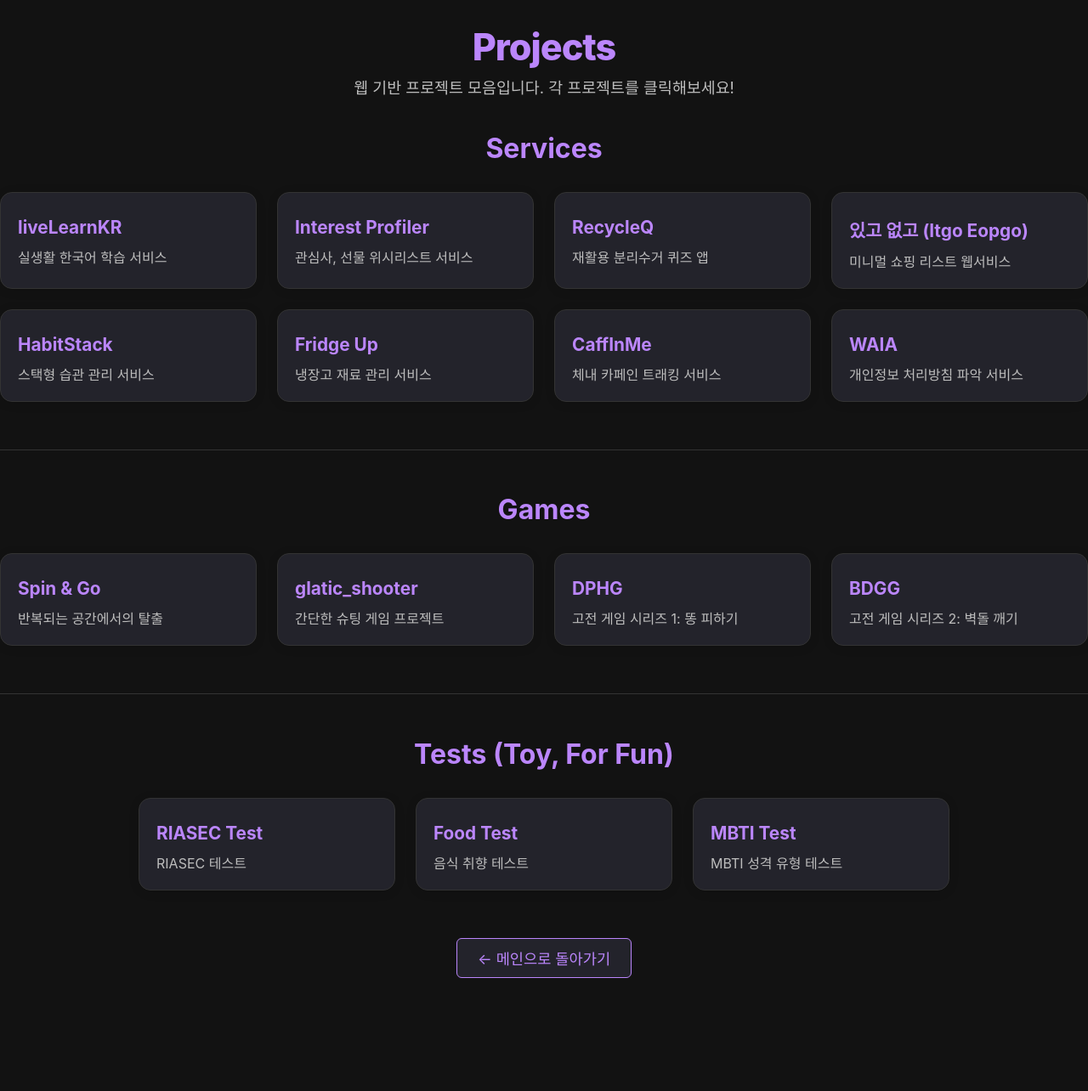
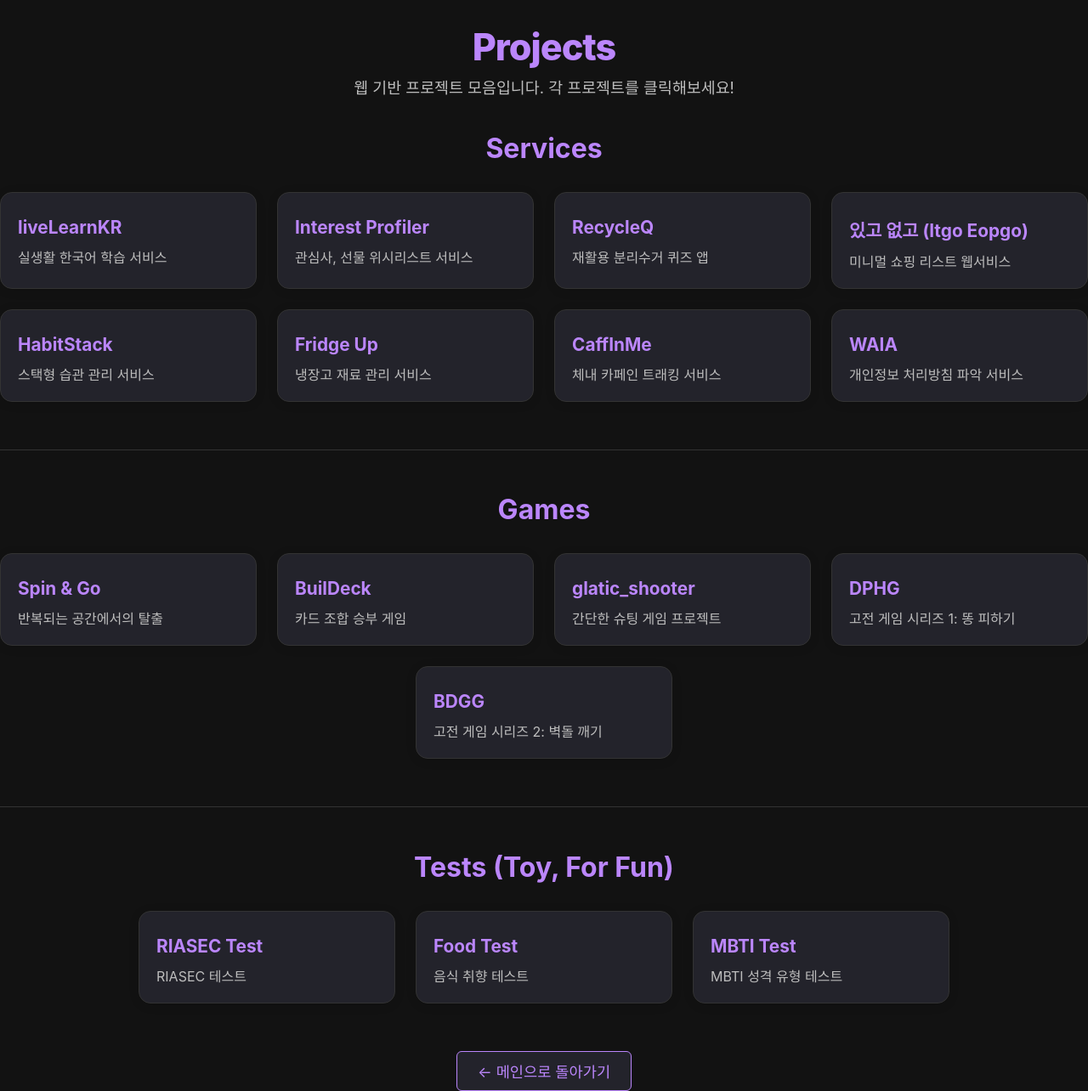
Before and after one commit to hojun313/hojun313.github.io, a Jekyll site: the page built from projects/index.html, in a window 1280 px wide. Shown: the whole page at 85% size. Built offline with Jekyll 4.4.1, drawn with Linux system fonts in a browser that asks for light colours; before the commit the page ends 1151 px from its top, so only the background shows below that.

Commit message:
Update projects.yml

```diff
--- a/_data/projects.yml
+++ b/_data/projects.yml
@@ -30,6 +30,9 @@
     - title: "Spin & Go"
       url: "https://hojun313.github.io/Spin--Go/"
       description: "반복되는 공간에서의 탈출"
+    - title: "BuilDeck"
+      url: "https://hojun313.github.io/BuilDeck/"
+      description: "카드 조합 승부 게임"
     - title: "glatic_shooter"
       url: "https://hojun313.github.io/glatic_shooter/"
       description: "간단한 슈팅 게임 프로젝트"
```
